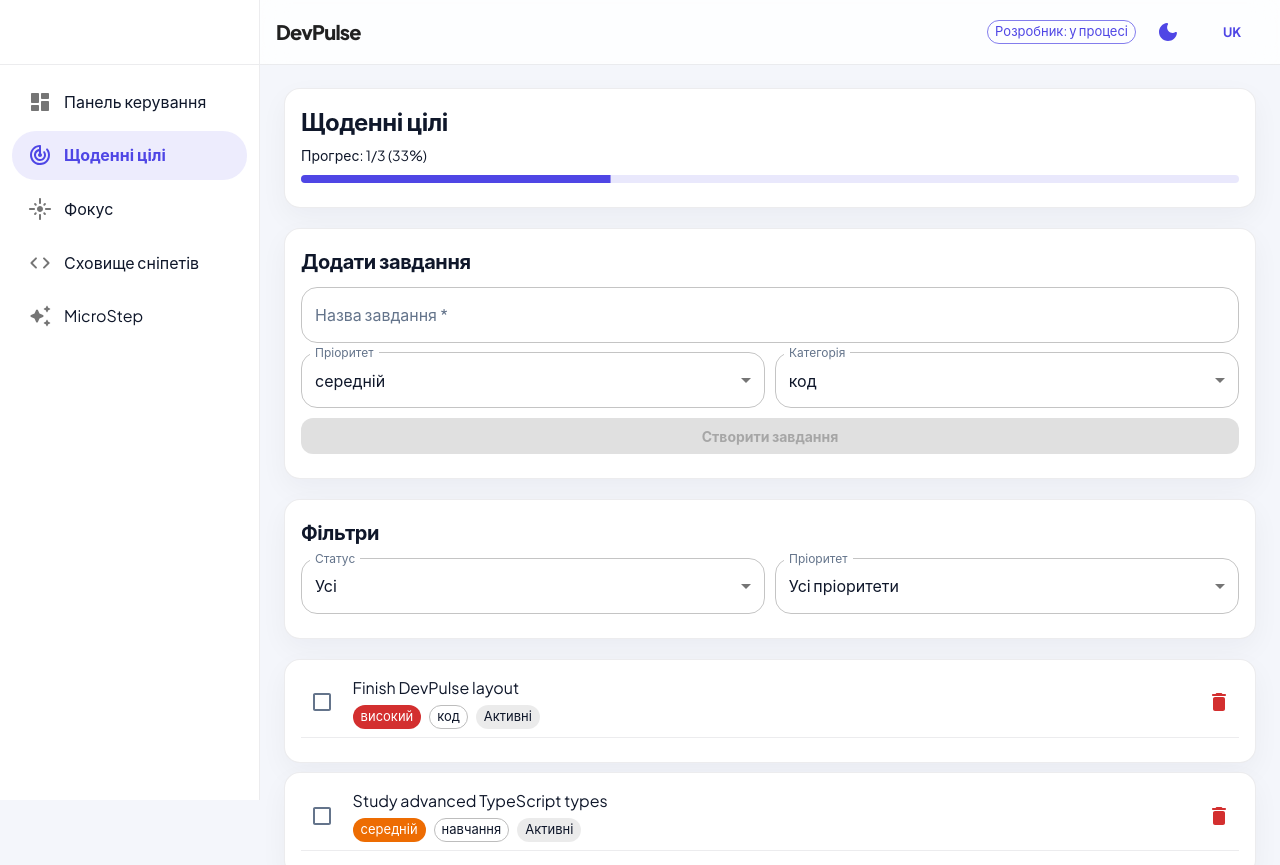
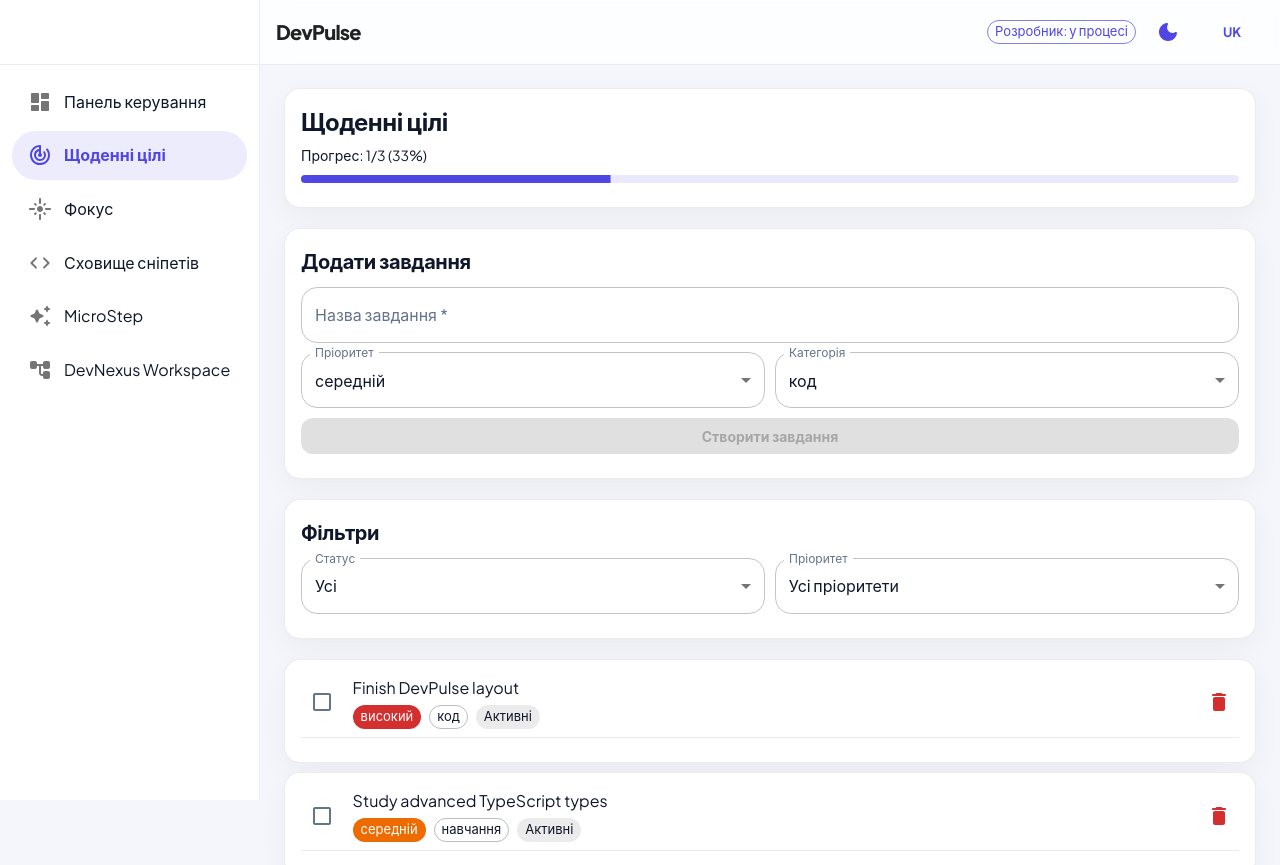
Before and after one commit to JPSSProgramming/dev-pulse, a React (Vite) app: page /daily-goals in a window 1280 px wide. Shown: the top 865 px of the page. Built offline with nearby package versions, Linux system fonts and the light colour scheme.

Commit message:
feat: add DevNexus route to AppLayout and update Sidebar route types

```diff
--- a/src/components/layout/AppLayout.tsx
+++ b/src/components/layout/AppLayout.tsx
@@ -7,6 +7,7 @@
 import FlareRoundedIcon from '@mui/icons-material/FlareRounded';
 import CodeRoundedIcon from '@mui/icons-material/CodeRounded';
 import AutoAwesomeRoundedIcon from '@mui/icons-material/AutoAwesomeRounded';
+import AccountTreeRoundedIcon from '@mui/icons-material/AccountTreeRounded';
 import { Header } from './Header';
 import { Sidebar } from './Sidebar';
 import { createAppTheme } from '../../theme/theme';
@@ -34,6 +35,7 @@
     { key: 'focus-pulse' as const, path: '/focus-pulse', label: t('navigation.focusPulse'), icon: <FlareRoundedIcon /> },
     { key: 'snippets-vault' as const, path: '/snippets-vault', label: t('navigation.snippetsVault'), icon: <CodeRoundedIcon /> },
     { key: 'micro-step' as const, path: '/micro-step', label: t('navigation.microStep'), icon: <AutoAwesomeRoundedIcon /> },
+    { key: 'dev-nexus' as const, path: '/dev-nexus', label: 'DevNexus Workspace', icon: <AccountTreeRoundedIcon /> },
   ] as const;
 
   return (
--- a/src/components/layout/Sidebar.tsx
+++ b/src/components/layout/Sidebar.tsx
@@ -3,7 +3,7 @@
 import { Box, Divider, Drawer, List, ListItemButton, ListItemIcon, ListItemText, Toolbar } from '@mui/material';
 import { useTranslation } from '../../i18n/I18nProvider';
 
-type RoutePath = '/' | '/daily-goals' | '/focus-pulse' | '/snippets-vault' | '/micro-step';
+type RoutePath = '/' | '/daily-goals' | '/focus-pulse' | '/snippets-vault' | '/micro-step' | '/dev-nexus';
 
 interface SidebarItem {
   key: string;
```
